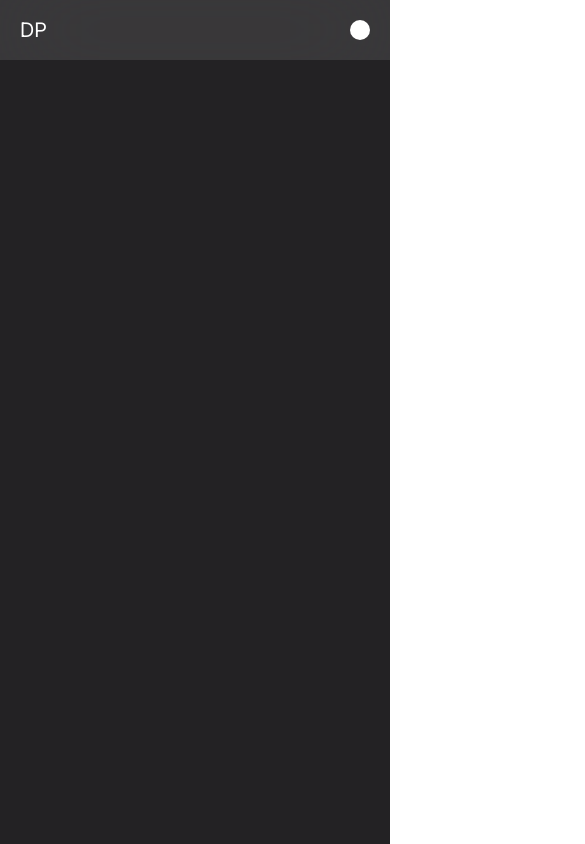
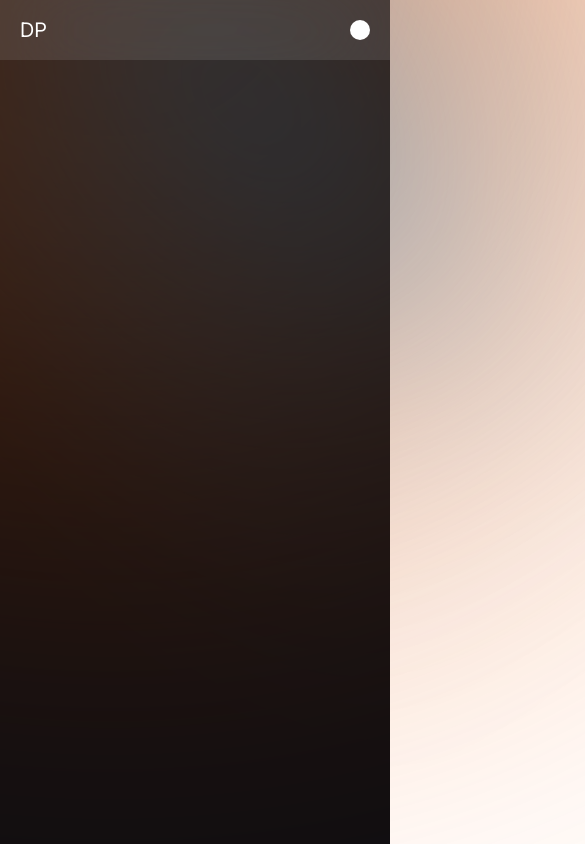
Before and after one commit to drixsp/drix.dev, a Vue app: page / in a window 390 px wide. Shown: the top 844 px of the page, 585 px wide, since content can reach past the window. Built offline with nearby package versions, Linux system fonts and the light colour scheme.

Commit message:
Add circle elements, position and media queries

```diff
--- a/src/App.vue
+++ b/src/App.vue
@@ -1,14 +1,19 @@
 <template>
-    <Navbar />
+    <div class="content">
+        <Navbar />
+    </div>
+    <Background />
 </template>
 
 <script>
     import Navbar from './components/Navbar.vue'
+    import Background from './components/Background.vue'
 
     export default {
         name: 'App',
         components: {
-            Navbar
+            Navbar,
+            Background
         }
     }
 </script>
@@ -17,8 +22,14 @@
     #app {
         width: 100%;
         height: 100vh;
-        background: rgb(35, 34, 36) !important;
+        background: #171923 !important;
         -webkit-font-smoothing: antialiased;
         -moz-osx-font-smoothing: grayscale;
     }
+
+    .content {
+        position: absolute;
+        width: 100%;
+        z-index: 2;
+    }
 </style>
--- /dev/null
+++ b/src/components/Background.vue
@@ -0,0 +1,120 @@
+<template>
+    <div class="overlay"></div>
+    <div class="background">
+        <div class="background__circle-1"></div>
+        <div class="background__circle-2"></div>
+        <!-- <div class="background__circle-3"></div> -->
+    </div>
+</template>
+
+<script>
+    export default {
+        // eslint-disable-next-line vue/multi-word-component-names
+        name: 'Background'
+    }
+</script>
+
+<style lang="scss" scoped>
+    @import 'src/stylesheets/styles.scss';
+
+    .overlay {
+        background: #000;
+        opacity: 50%;
+        width: 100%;
+        height: 100%;
+        position: absolute;
+        z-index: 1;
+    }
+
+    .background {
+        position: absolute;
+        width: 100%;
+        height: 100%;
+        z-index: 0;
+
+        &__circle {
+
+            &-1 {
+                position: absolute;
+                background: #F8630C;
+                width: 1000px;
+                height: 900px;
+                border-radius: 50%;
+                // Apply blur effect
+                filter: blur(300px);
+                -webkit-filter: blur(300px);
+                -moz-filter: blur(300px);
+
+                @media only screen and (max-width: 375px) {
+                    top: -70%;
+                    left: -125%;
+                }
+
+                @media only screen and (min-width: 380px) {
+                    top: -60%;
+                    left: -100%;
+                }
+
+                @media only screen and (min-width: 744px) {
+                    top: -40%;
+                    left: -30%;
+                }
+
+                @media only screen and (min-width: 1024px) {
+                    top: -50%;
+                    left: -40%;
+                }
+            }
+
+            &-2 {
+                position: absolute;
+                background: linear-gradient(#158DE1, #0CA0F3);
+                width: 600px;
+                height: 200px;
+                border-radius: 50%;
+                rotate: -135deg;
+                // Apply blur effect
+                filter: blur(150px);
+                -webkit-filter: blur(150px);
+                -moz-filter: blur(150px);
+
+                @media only screen and (max-width: 375px) {
+                    // background: yellow;
+                    top: 0;
+                    right: -90%;
+                }
+
+                @media only screen and (min-width: 380px) {
+                    // background: orange;
+                    top: 0;
+                    right: -40%;
+                }
+
+                @media only screen and (min-width: 744px) {
+                    // background: green;
+                    top: 0;
+                    right: -15%;
+                }
+
+                @media only screen and (min-width: 1024px) {
+                    // background: purple;
+                    top: 0  ;
+                    right: -5%;
+                }
+            }
+
+            // &-3 {
+            //     background: #1B1818;
+            //     opacity: 80%;
+            //     position: absolute;
+            //     top: 15%;
+            //     left: 20%;
+            //     rotate: -36deg;
+            //     width: 400px;
+            //     height: 290px;
+            //     border-radius: 50%;
+            //     filter: blur(400px);
+            // }
+        }
+    }
+</style>
--- a/src/components/Navbar.vue
+++ b/src/components/Navbar.vue
@@ -20,7 +20,7 @@
     }
 </script>
 
-<style lang="scss">
+<style lang="scss" scoped>
     #nav {
         padding: 0 150px;
         height: 60px;
--- a/src/stylesheets/styles.scss
+++ b/src/stylesheets/styles.scss
@@ -1 +1,3 @@
 @import 'src/stylesheets/reset.scss';
+
+$gray-900: #171923;
```
